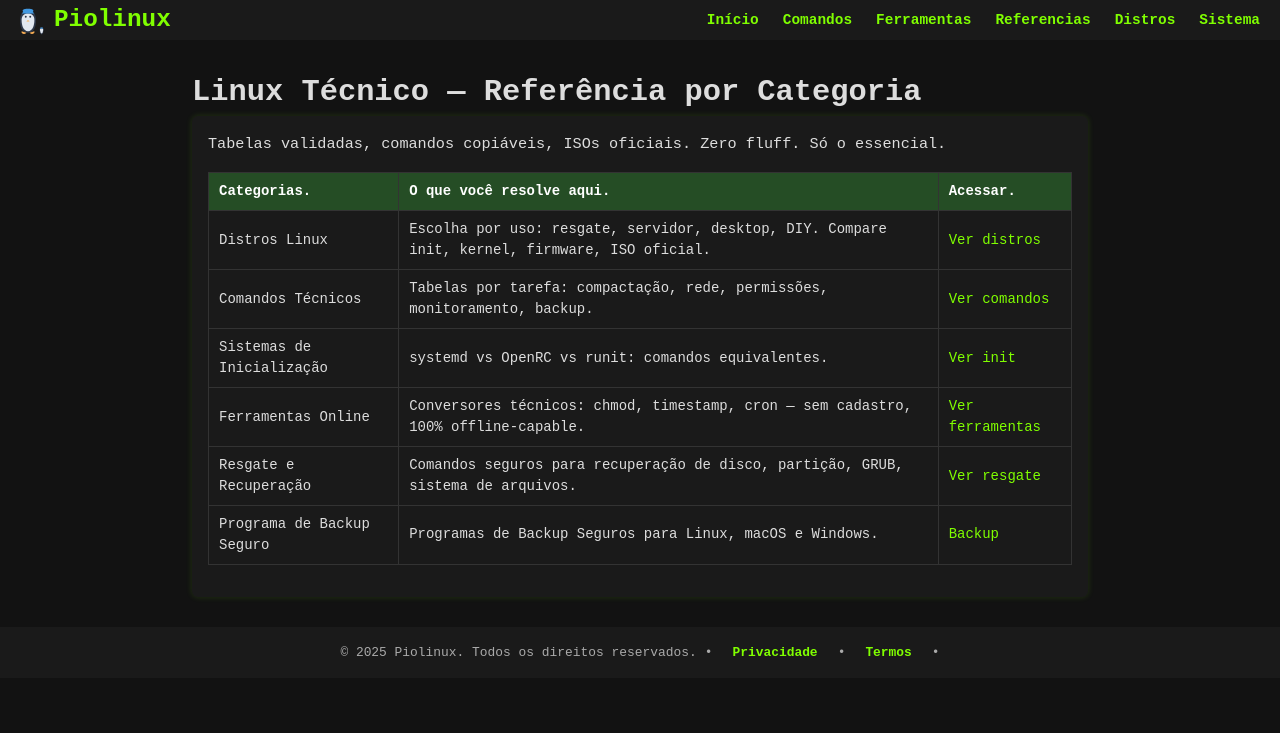
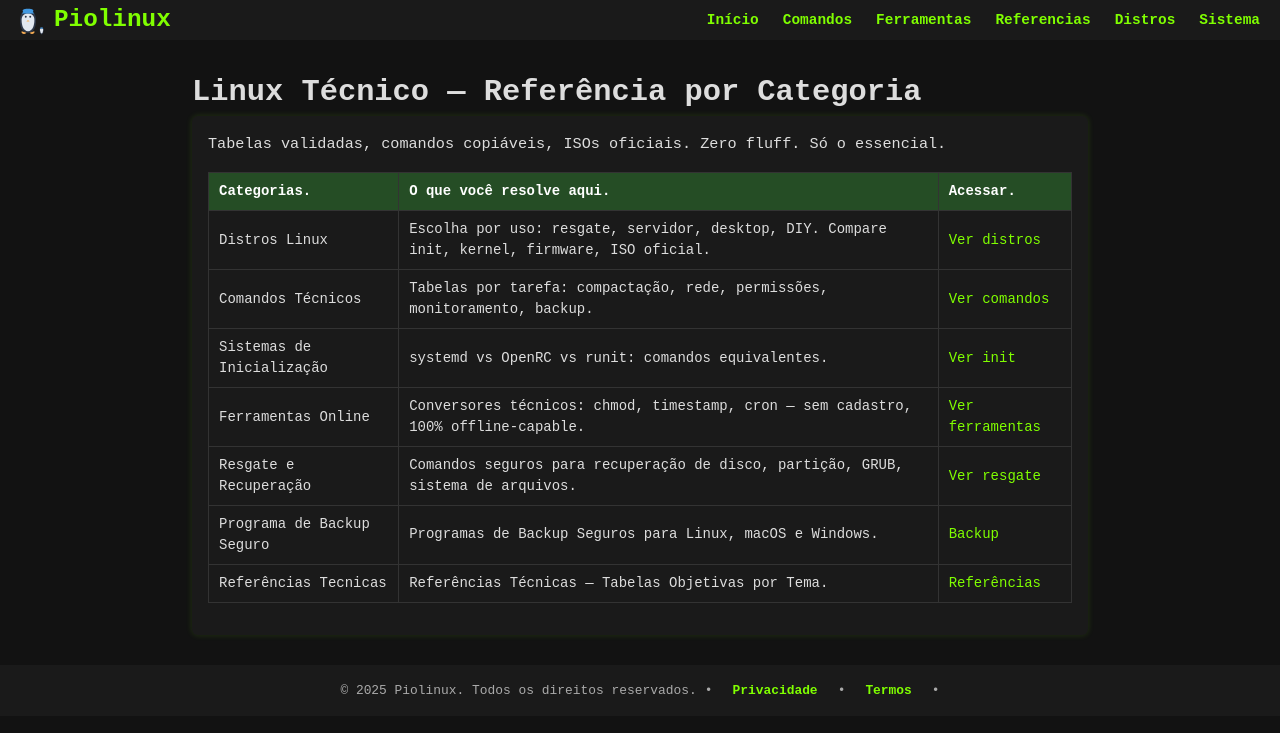
Before and after one commit to Piolinux/piolinux-site, a Jekyll site: the page built from index.html, in a window 1280 px wide. Shown: the top 733 px of the page. Built offline with Jekyll 4.4.1, drawn with Linux system fonts in a browser that asks for light colours.

Commit message:
Update index.html

```diff
--- a/index.html
+++ b/index.html
@@ -49,8 +49,15 @@ tags: [linux, sysadmin, referência, comandos, distros, técnico]
      <tr>
       <td data-label="Categoria">Programa de Backup Seguro</td>
       <td data-label="O que você resolve aqui">Programas de Backup Seguros para Linux, macOS e Windows.</td>
-      <td data-label="Acessar"><a href="/programas-backup-seguros/">Backup</a></td>
+     <td data-label="Acessar"><a href="/programas-backup-seguros/">Backup</a></td>
     </tr>
+   <tr>
+      <td data-label="Categoria">Referências Tecnicas</td>
+      <td data-label="O que você resolve aqui">Referências Técnicas — Tabelas Objetivas por Tema.</td>
+      <td data-label="Acessar"><a href="/referencias/">Referências</a></td>
+    </tr>
+
+
 
   </tbody>
 </table>
```
